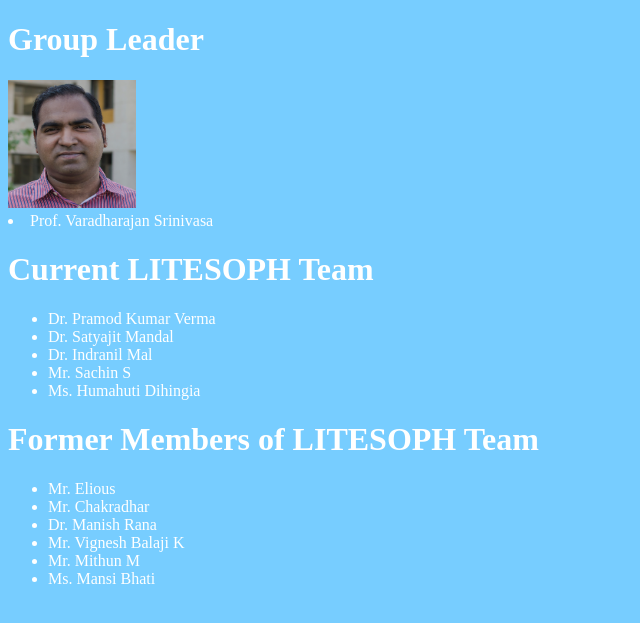
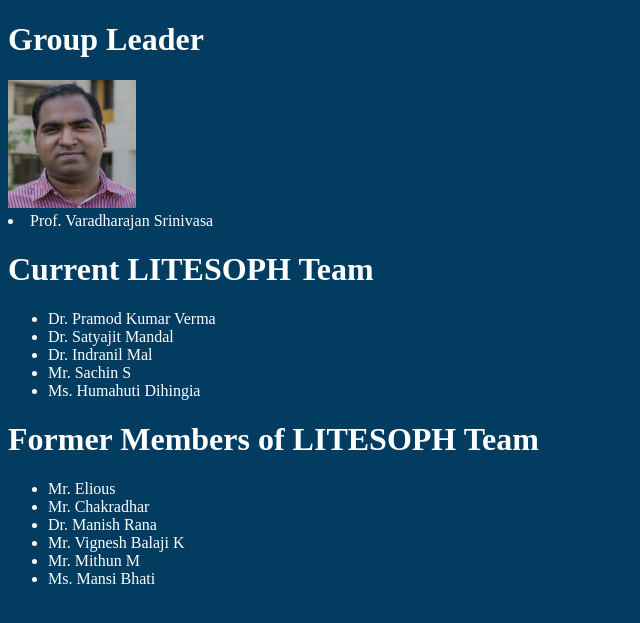
Before and after one commit to aitgcodes/litesoph-website, a Django app: template templates/people.html in a window 1280 px wide. Shown: the top 623 px of the page, without its empty margins (0-640 px from the left). Run offline with Django 3.2, Linux system fonts and the light colour scheme; the template is opened without the code that fills it, so the values that code supplies are empty.

Commit message:
update on website

```diff
--- a/templates/people.html
+++ b/templates/people.html
@@ -2,7 +2,7 @@
 <html>
    <style>
       body {
-background-color: #00a2ff88;
+background-color: #023c61;
 color: white;
 }
 
```
